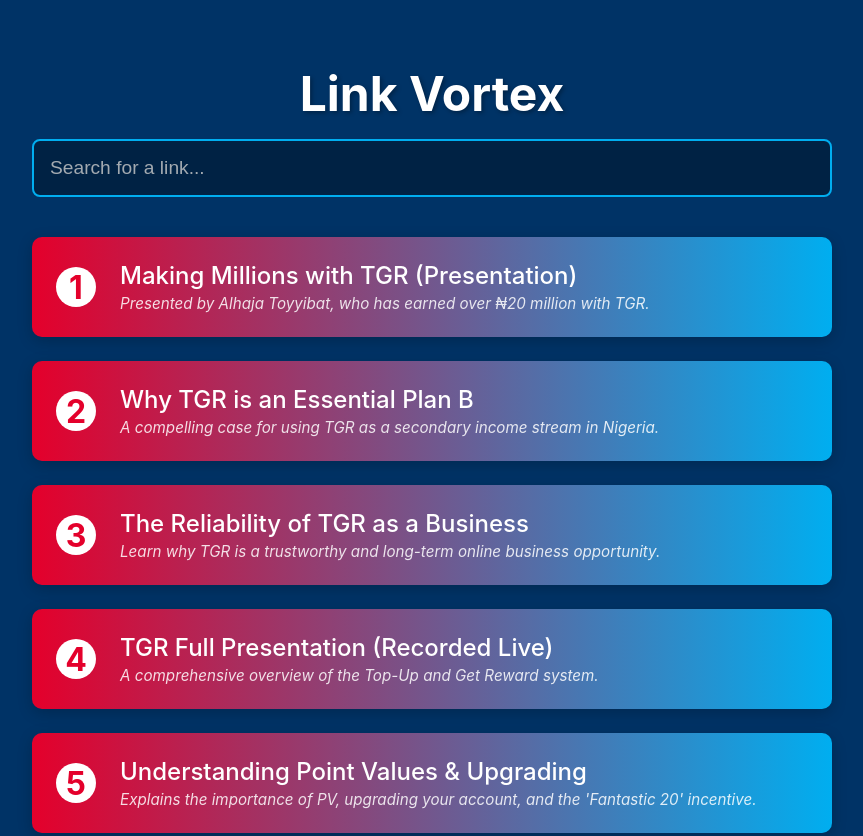
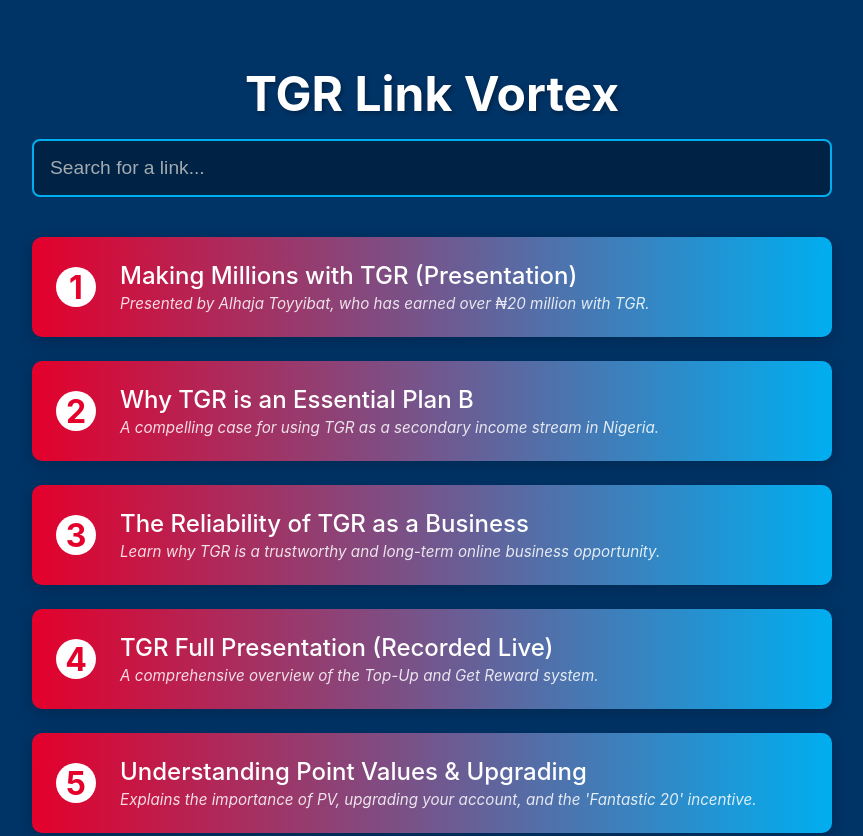
Before and after one commit to DammieOptimus/usefultgrlinks, a plain HTML site: page index.html in a window 1280 px wide. Shown: the top 836 px of the page, without its empty margins (208-1071 px from the left). Drawn offline with Linux system fonts and the light colour scheme.

Commit message:
Update index.html

```diff
--- a/index.html
+++ b/index.html
@@ -229,7 +229,7 @@
     <!-- End Google Tag Manager (noscript) -->
 
     <div class="container">
-        <h1>Link Vortex</h1>
+        <h1>TGR Link Vortex</h1>
 
         <div class="search-container">
             <input type="text" id="search-box" placeholder="Search for a link...">
```
